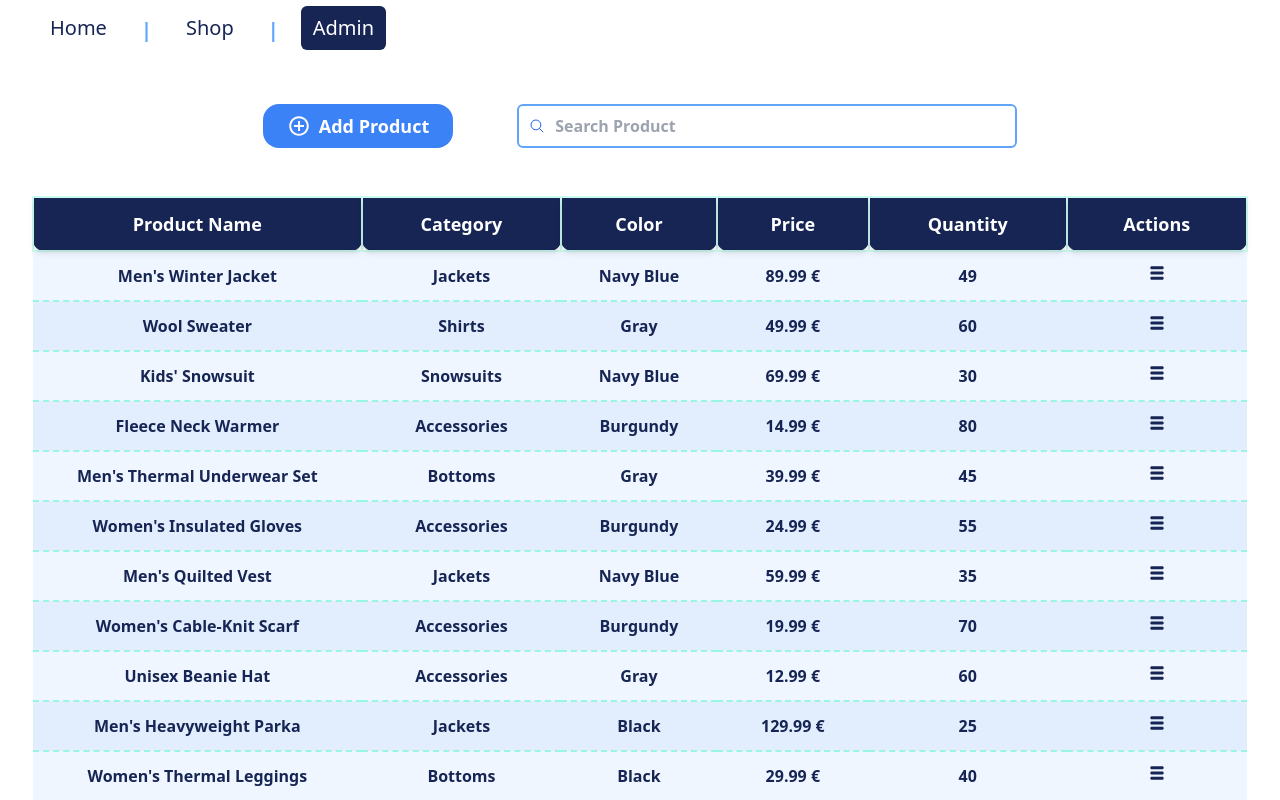
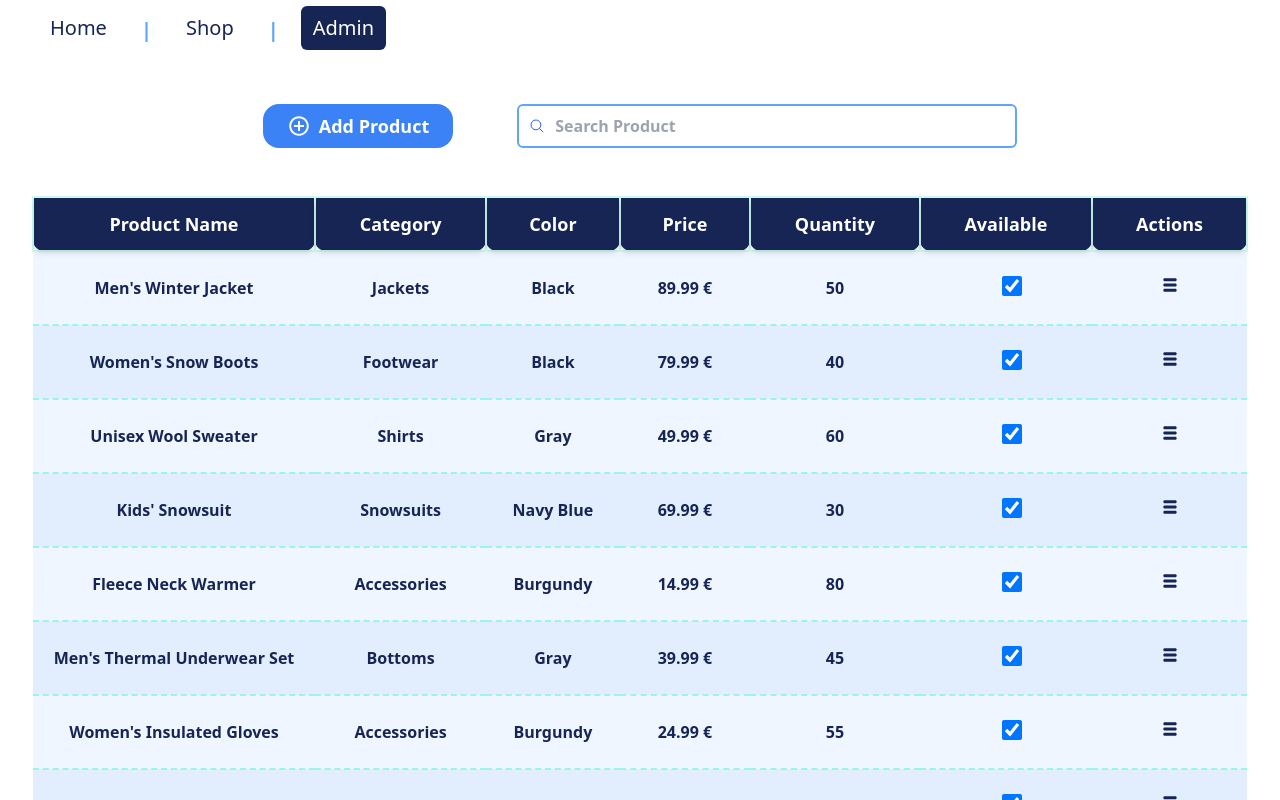
Before and after one commit to tamara24github/basic_ecom, a React (Vite) app: page /admin in a window 1280 px wide. Shown: the top 800 px of the page. Built offline with nearby package versions, Linux system fonts and the light colour scheme; data requests are answered from the project's data file.

Commit message:
feat: update availability

```diff
--- a/db.json
+++ b/db.json
@@ -1,26 +1,40 @@
 {
   "products": [
     {
+      "id": "1",
       "name": "Men's Winter Jacket",
+      "category": "Jackets",
       "description": "A warm and stylish jacket for men.",
+      "color": "Black",
+      "price": 89.99,
+      "availability": true,
+      "stockQuantity": 50,
       "image": "https://source.unsplash.com/featured/?jackets",
-      "price": 89.99,
-      "stockQuantity": 49,
-      "category": "Jackets",
-      "color": "Navy Blue",
-      "features": ["Available in various sizes"],
-      "id": "1"
+      "features": ["Water resistant", "Windproof"]
     },
     {
-      "name": " Wool Sweater",
+      "id": "2",
+      "name": "Women's Snow Boots",
+      "category": "Footwear",
+      "description": "Comfortable and sturdy snow boots for women.",
+      "color": "Black",
+      "price": 79.99,
+      "availability": true,
+      "stockQuantity": 40,
+      "image": "https://source.unsplash.com/featured/?footwear",
+      "features": ["Water resistant", "Available in various sizes"]
+    },
+    {
+      "id": "3",
+      "name": "Unisex Wool Sweater",
+      "category": "Shirts",
       "description": "Soft and cozy wool sweater for all genders.",
+      "color": "Gray",
+      "price": 49.99,
+      "availability": true,
+      "stockQuantity": 60,
       "image": "https://source.unsplash.com/featured/?sweaters",
-      "price": 49.99,
-      "stockQuantity": 60,
-      "category": "Shirts",
-      "color": "Gray",
-      "features": ["100% Merino wool,Available in various sizes"],
-      "id": "3"
+      "features": ["100% Merino wool", "Available in various sizes"]
     },
     {
       "id": "4",
--- a/src/components/common/Checkbox.tsx
+++ b/src/components/common/Checkbox.tsx
@@ -7,9 +7,17 @@ type Props = {
   value?: boolean
   label?: string
   required?: boolean
+  defaultChecked?: boolean
 }
 
-function Checkbox({ className, onClick, value, label, required }: Props) {
+function Checkbox({
+  className,
+  onClick,
+  value,
+  label,
+  required,
+  defaultChecked,
+}: Props) {
   return (
     <div className={twMerge(className, 'flex items-baseline mb-4 mt-2')}>
       {label && (
@@ -18,6 +26,7 @@ function Checkbox({ className, onClick, value, label, required }: Props) {
         </Label>
       )}
       <input
+        defaultChecked={defaultChecked}
         required={required}
         type="checkbox"
         className="w-5 h-5 mt-1 ml-3 rounded-md"
--- a/src/pages/Admin.tsx
+++ b/src/pages/Admin.tsx
@@ -1,6 +1,11 @@
 import { useMutation, useQuery, useQueryClient } from '@tanstack/react-query'
 import Table from '../components/common/Table'
-import { Product, deleteProduct, getAllProducts } from '../services/products'
+import {
+  Product,
+  deleteProduct,
+  getAllProducts,
+  updateAvailability,
+} from '../services/products'
 import TextField from '../components/common/TextField'
 import Button from '../components/common/Button'
 import { IoMdAddCircleOutline } from 'react-icons/io'
@@ -12,6 +17,7 @@ import { TableConfig } from '../components/common/Table'
 import EditProductForm from '../components/EditProductForm'
 import Popper from '../components/Popper'
 import { TiThMenu } from 'react-icons/ti'
+import Checkbox from '../components/common/Checkbox'
 
 function Admin() {
   const [showModal, setShowModal] = useState(false)
@@ -29,6 +35,23 @@ function Admin() {
     { label: 'Color', field: 'color' },
     { label: 'Price', field: 'price' },
     { label: 'Quantity', field: 'stockQuantity' },
+    {
+      label: 'Available',
+      component: ({ data }) => {
+        return (
+          <Checkbox
+            className="justify-center"
+            defaultChecked={data.availability}
+            onClick={(e) =>
+              updateAvailabilityQuery.mutate({
+                payload: e.currentTarget.checked,
+                id: data.id,
+              })
+            }
+          />
+        )
+      },
+    },
     {
       label: 'Actions',
       component: ({ data }) => {
@@ -77,6 +100,22 @@ function Admin() {
       },
     },
   ]
+
+  const updateAvailabilityQuery = useMutation({
+    mutationFn: updateAvailability,
+    onSuccess: (data) => {
+      queryClient.setQueriesData(
+        {
+          queryKey: ['products'],
+        },
+        (currentValue?: Product[]) => {
+          return currentValue?.map((item) => {
+            return data.id === item.id ? data : item
+          })
+        },
+      )
+    },
+  })
 
   const productsFilter = useCallback(
     (products: Product[]) =>
--- a/src/services/products.ts
+++ b/src/services/products.ts
@@ -67,6 +67,11 @@ type CreateProductPayload = {
 
 type EditProductPayload = CreateProductPayload
 
+type updateAvailabilityPayload = {
+  id: string
+  payload: boolean
+}
+
 export const createProduct = (payload: CreateProductPayload) =>
   jsonServerApi<Product>(PATH, {
     method: 'POST',
@@ -94,3 +99,15 @@ export const editProduct =
       },
       body: JSON.stringify(payload),
     })
+
+export const updateAvailability = ({
+  payload,
+  id,
+}: updateAvailabilityPayload) =>
+  jsonServerApi<Product>(`${PATH}/${id}`, {
+    method: 'PATCH',
+    headers: {
+      'Content-Type': 'application/json; charset=UTF-8',
+    },
+    body: JSON.stringify({ availability: payload }),
+  })
```
